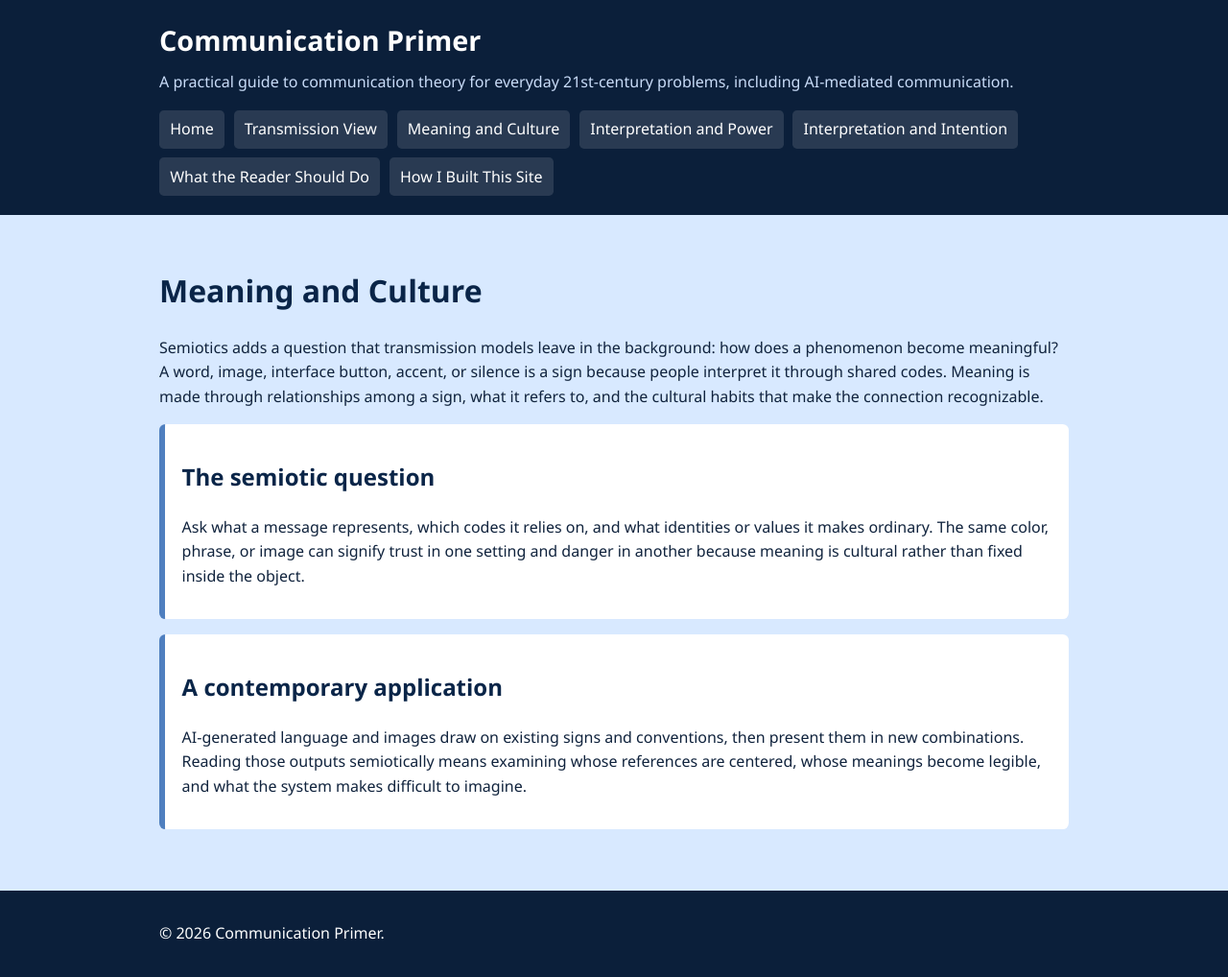
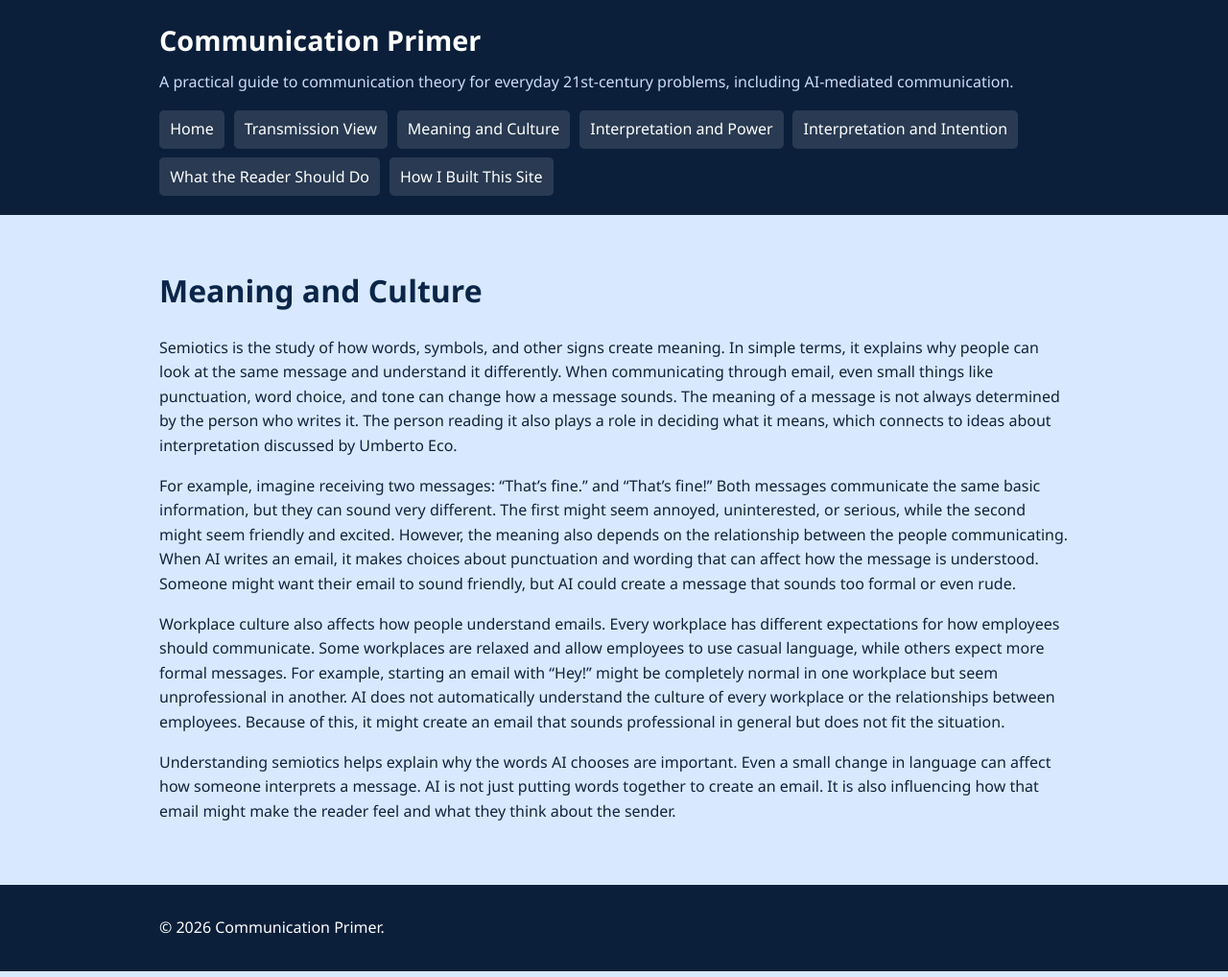
Before and after one commit to nevahall/comm-primer, a Jekyll site: the page built from pages/semiotic-lens.md, in a window 1280 px wide. Shown: the whole page at 96% size. Built offline with Jekyll 4.4.1, drawn with Linux system fonts in a browser that asks for light colours.

Commit message:
Update semiotic lens explanation and examples
Revised the explanation of semiotics and its impact on communication. Added examples of how tone and workplace culture influence the interpretation of messages, particularly in AI-generated content.

```diff
--- a/pages/semiotic-lens.md
+++ b/pages/semiotic-lens.md
@@ -6,14 +6,10 @@ permalink: /pages/meaning-and-culture/
 
 # Meaning and Culture
 
-Semiotics adds a question that transmission models leave in the background: how does a phenomenon become meaningful? A word, image, interface button, accent, or silence is a sign because people interpret it through shared codes. Meaning is made through relationships among a sign, what it refers to, and the cultural habits that make the connection recognizable.
+Semiotics is the study of how words, symbols, and other signs create meaning. In simple terms, it explains why people can look at the same message and understand it differently. When communicating through email, even small things like punctuation, word choice, and tone can change how a message sounds. The meaning of a message is not always determined by the person who writes it. The person reading it also plays a role in deciding what it means, which connects to ideas about interpretation discussed by Umberto Eco.
 
-<section class="panel" aria-labelledby="semiotic-question">
-  <h2 id="semiotic-question">The semiotic question</h2>
-  <p>Ask what a message represents, which codes it relies on, and what identities or values it makes ordinary. The same color, phrase, or image can signify trust in one setting and danger in another because meaning is cultural rather than fixed inside the object.</p>
-</section>
+For example, imagine receiving two messages: "That's fine." and "That's fine!" Both messages communicate the same basic information, but they can sound very different. The first might seem annoyed, uninterested, or serious, while the second might seem friendly and excited. However, the meaning also depends on the relationship between the people communicating. When AI writes an email, it makes choices about punctuation and wording that can affect how the message is understood. Someone might want their email to sound friendly, but AI could create a message that sounds too formal or even rude.
 
-<section class="panel" aria-labelledby="ai-signs">
-  <h2 id="ai-signs">A contemporary application</h2>
-  <p>AI-generated language and images draw on existing signs and conventions, then present them in new combinations. Reading those outputs semiotically means examining whose references are centered, whose meanings become legible, and what the system makes difficult to imagine.</p>
-</section>
+Workplace culture also affects how people understand emails. Every workplace has different expectations for how employees should communicate. Some workplaces are relaxed and allow employees to use casual language, while others expect more formal messages. For example, starting an email with "Hey!" might be completely normal in one workplace but seem unprofessional in another. AI does not automatically understand the culture of every workplace or the relationships between employees. Because of this, it might create an email that sounds professional in general but does not fit the situation.
+
+Understanding semiotics helps explain why the words AI chooses are important. Even a small change in language can affect how someone interprets a message. AI is not just putting words together to create an email. It is also influencing how that email might make the reader feel and what they think about the sender.
```
